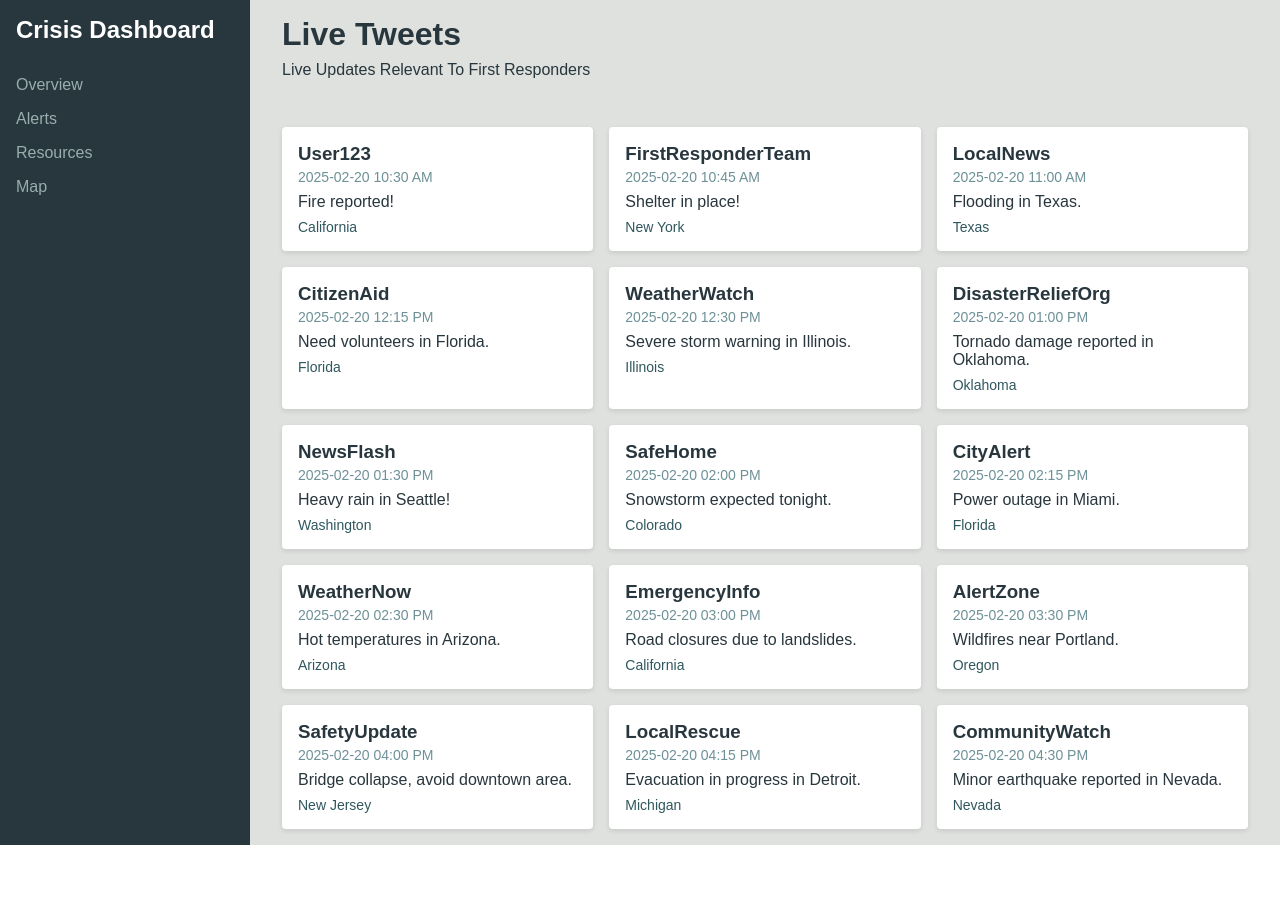
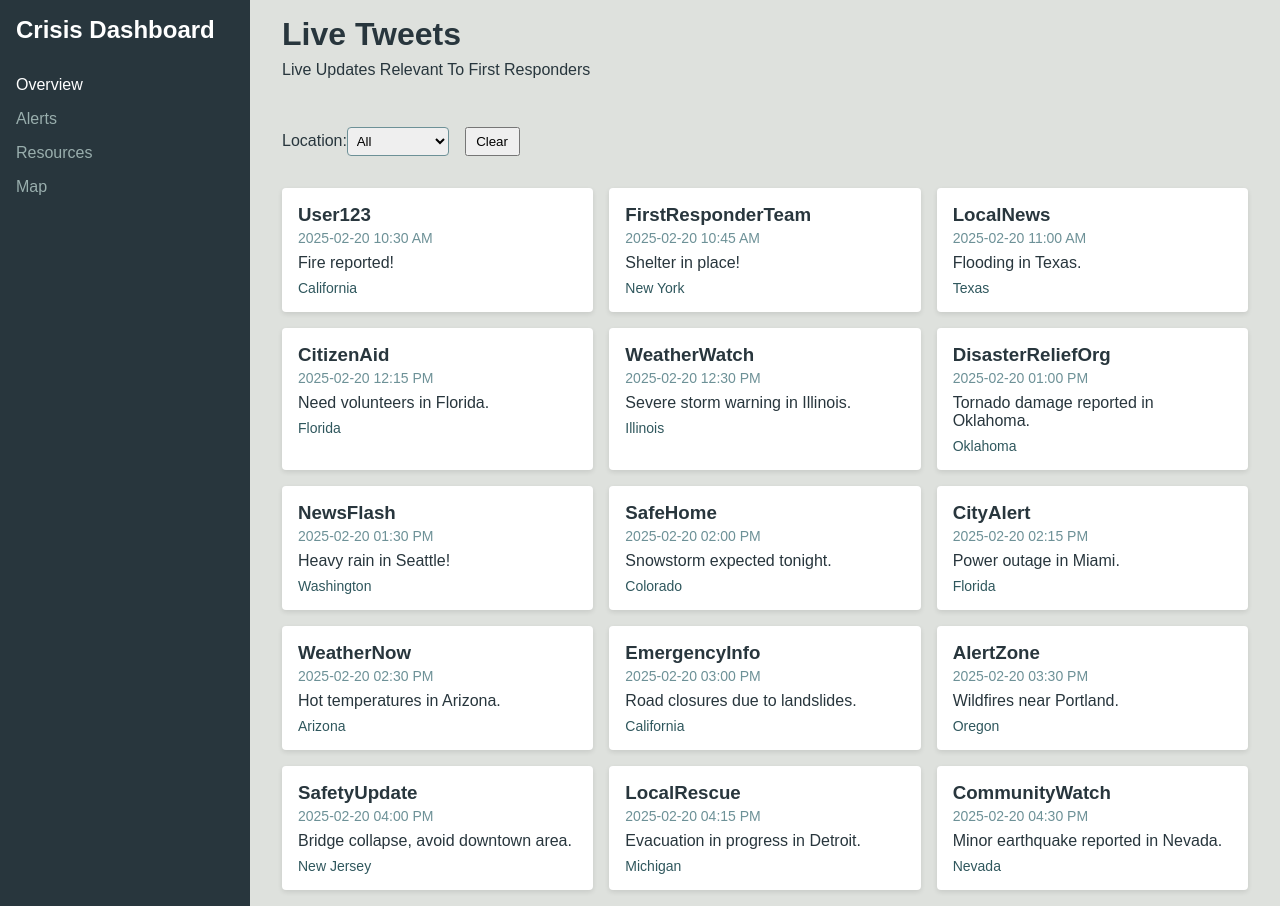
Before and after one commit to aryanmehta1902/Crisis-Tweet-Analysis, a React (Create React App) app: page / in a window 1280 px wide. Before the commit the page ends 845 px from the top, so only its background shows below. Built offline with nearby package versions, Linux system fonts and the light colour scheme.

Commit message:
1. Added location filter to the page with live alerts. 2. Added some more stylistic details to the navbar.

```diff
--- a/src/App.css
+++ b/src/App.css
@@ -121,3 +121,31 @@
   font-size: 0.875rem;
   color: var(--brand-dark);
 }
+
+.nav-item {
+  color: var(--brand-light);
+  /* …other styles… */
+}
+.nav-item.active {
+  color: #ffffff;
+}
+
+.filter-container {
+  display: flex;
+  align-items: center;
+}
+
+.filter-container label {
+  color: var(--brand-darkest);
+}
+
+.filter-container select {
+  padding: 0.3rem;
+  border-radius: 4px;
+  border: 1px solid var(--brand-muted);
+}
+
+/* give space under the location filter before the tweet cards */
+.filter-container {
+  margin-bottom: 2rem;
+}
--- a/src/App.js
+++ b/src/App.js
@@ -1,28 +1,64 @@
-// src/App.js
 // src/App.js
 import React, { useState } from 'react';
-import { BrowserRouter as Router, Routes, Route, Outlet } from 'react-router-dom';
+import {
+  BrowserRouter as Router,
+  Routes,
+  Route,
+  Outlet,
+  NavLink
+} from 'react-router-dom';
+
 import MapComponent from './components/MapComponent';
 import TweetSummary from './components/TweetSummary';
 import TweetDetail from './components/TweetDetail';
+
 import './App.css';
 
-// Inline Dashboard layout wraps all child routes
-function Dashboard({ tweetData, activeTab, setActiveTab }) {
+function Dashboard({ tweetData }) {
   return (
     <div className="app-container">
-      {/* Sidebar stays consistent across all pages */}
       <aside className="sidebar">
         <h1>Crisis Dashboard</h1>
         <nav>
-          <a href="/" onClick={() => setActiveTab('tweets')}>Overview</a>
-          <a href="/#alerts" onClick={() => setActiveTab('alerts')}>Alerts</a>
-          <a href="/#resources" onClick={() => setActiveTab('resources')}>Resources</a>
-          <a href="/map" onClick={() => setActiveTab('map')}>Map</a>
+          <NavLink
+            to="/"
+            end
+            className={({ isActive }) =>
+              isActive ? 'nav-item active' : 'nav-item'
+            }
+          >
+            Overview
+          </NavLink>
+
+          <NavLink
+            to="/alerts"
+            className={({ isActive }) =>
+              isActive ? 'nav-item active' : 'nav-item'
+            }
+          >
+            Alerts
+          </NavLink>
+
+          <NavLink
+            to="/resources"
+            className={({ isActive }) =>
+              isActive ? 'nav-item active' : 'nav-item'
+            }
+          >
+            Resources
+          </NavLink>
+
+          <NavLink
+            to="/map"
+            className={({ isActive }) =>
+              isActive ? 'nav-item active' : 'nav-item'
+            }
+          >
+            Map
+          </NavLink>
         </nav>
       </aside>
 
-      {/* Main Content renders whichever child route is active */}
       <main className="main-content">
         <Outlet />
       </main>
@@ -49,23 +85,17 @@ function App() {
     { id: 15, author: "CommunityWatch", text: "Minor earthquake reported in Nevada.", timestamp: "2025-02-20 04:30 PM", state: "Nevada", city: "Las Vegas" }
   ];
 
-  const [activeTab, setActiveTab] = useState("overview");
+  // location filter state
+  const [locationFilter, setLocationFilter] = useState("");
+  // derive unique locations
+  const locations = Array.from(
+    new Set(tweetData.map(t => t.state))
+  ).sort();
 
   return (
     <Router>
       <Routes>
-        {/* Dashboard wraps these child routes for consistent layout */}
-        <Route
-          path="/"
-          element={
-            <Dashboard
-              tweetData={tweetData}
-              activeTab={activeTab}
-              setActiveTab={setActiveTab}
-            />
-          }
-        >
-          {/* SUMMARY view at "/" */}
+        <Route path="/" element={<Dashboard tweetData={tweetData} />}>
           <Route
             index
             element={
@@ -76,22 +106,37 @@ function App() {
                     Live Updates Relevant To First Responders
                   </p>
                 </div>
-                <TweetSummary tweetData={tweetData} />
+                {/* location filter */}
+                <div className="filter-container">
+  <label>Location:</label>
+  <select
+    value={locationFilter}
+    onChange={e => setLocationFilter(e.target.value)}
+  >
+    <option value="">All</option>
+    {locations.map(loc => (
+      <option key={loc} value={loc}>{loc}</option>
+    ))}
+  </select>
+  {/* back / clear button */}
+  <button
+    className="clear-filter"
+    onClick={() => setLocationFilter("")}
+    style={{ marginLeft: '1rem', padding: '0.3rem 0.6rem' }}
+  >
+    Clear
+  </button>
+</div>
+                <TweetSummary
+                  tweetData={tweetData.filter(
+                    t => !locationFilter || t.state === locationFilter
+                  )}
+                />
               </>
             }
           />
-
-          {/* Map view at "/map" */}
-          <Route
-            path="map"
-            element={<MapComponent tweetData={tweetData} />}
-          />
-
-          {/* Detail view at "/tweet/:id" */}
-          <Route
-            path="tweet/:id"
-            element={<TweetDetail tweetData={tweetData} />}
-          />
+          <Route path="map" element={<MapComponent tweetData={tweetData} />} />
+          <Route path="tweet/:id" element={<TweetDetail tweetData={tweetData} />} />
         </Route>
       </Routes>
     </Router>
```
